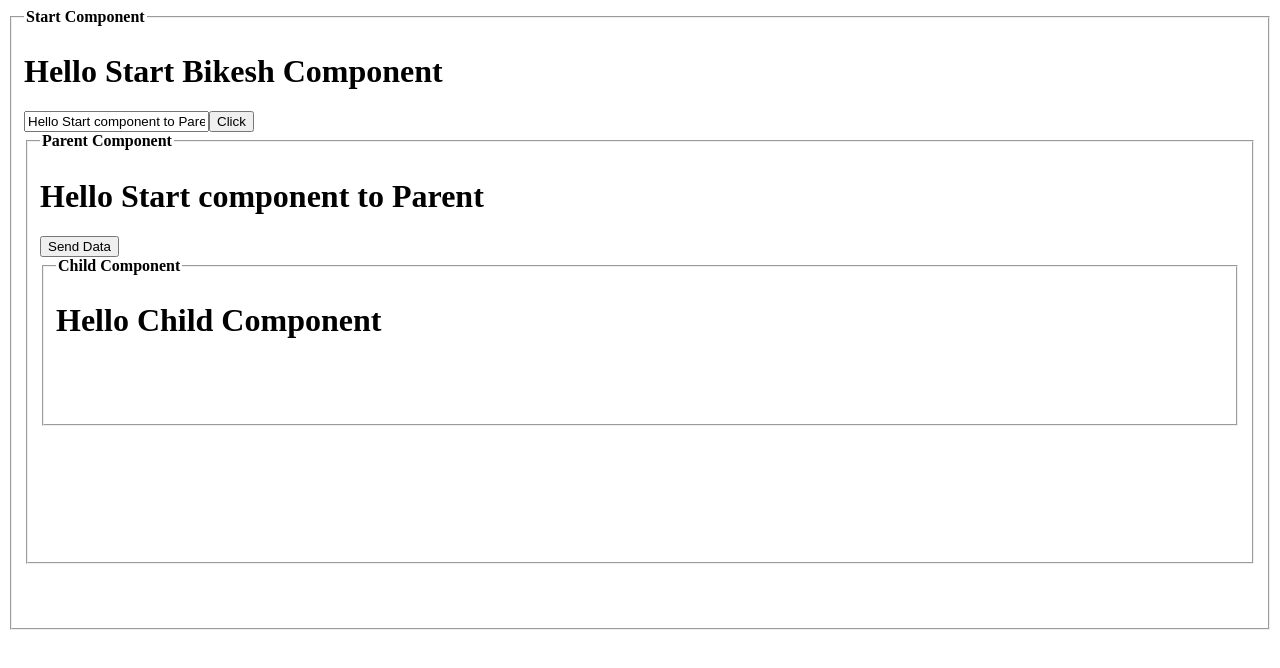
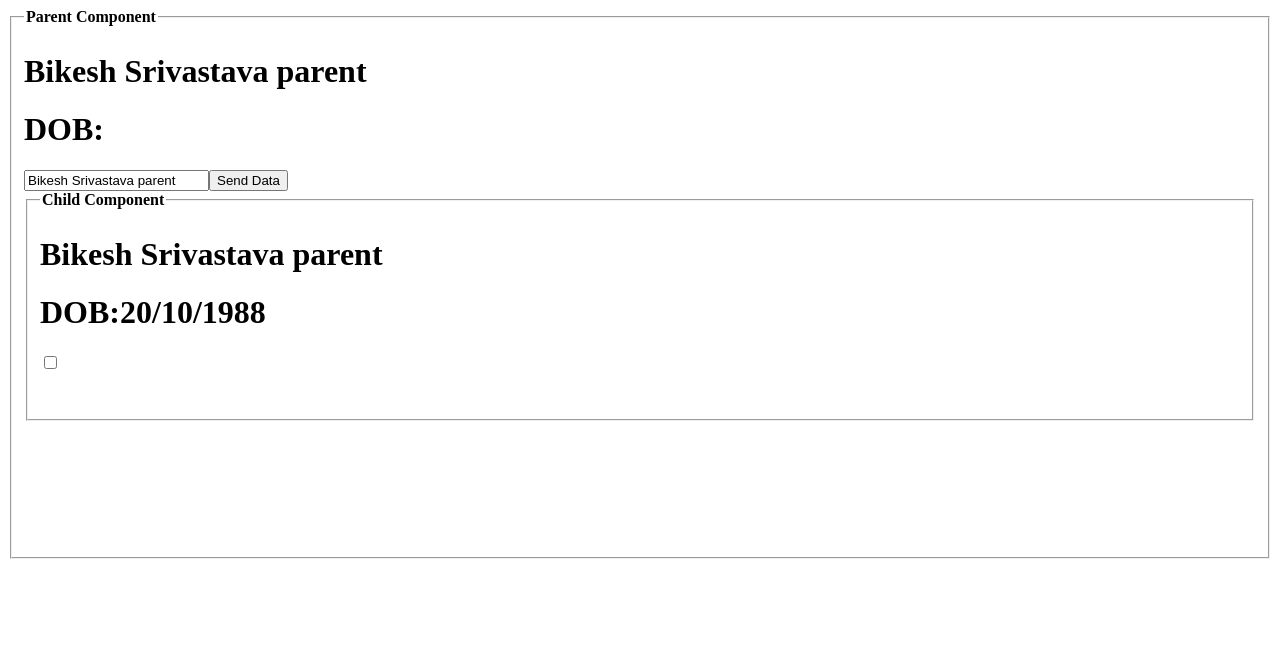
Before and after one commit to Bikeshs/CromaNgWDNovBatch, an Angular app: page / in a window 1280 px wide. Shown: the top 668 px of the page. Built offline with nearby package versions, Linux system fonts and the light colour scheme.

Commit message:
@input @output exmplae brushup

```diff
--- a/src/app/changedetection/changedetection.module.ts
+++ b/src/app/changedetection/changedetection.module.ts
@@ -8,7 +8,7 @@ import { FormsModule } from "@angular/forms";
     declarations: [StartComponent, ParentComponent, ChildComponent],
     imports: [BrowserModule, FormsModule],
     providers: [],
-    bootstrap: [StartComponent]
+    bootstrap: [ParentComponent]
 })
 export class ChangeDetectionModule {
 
--- a/src/app/changedetection/child.component.html
+++ b/src/app/changedetection/child.component.html
@@ -1,6 +1,7 @@
 <fieldset>
     <legend><b>Child Component</b></legend>
-    <h1>{{title}}</h1>
-
+    <h1>{{name}}</h1>
+    <h1>DOB:{{DOB}}</h1>
+    <input type="checkbox" (click)="passDatatoparent()">
     <br><br><br>
 </fieldset>
--- a/src/app/changedetection/child.component.ts
+++ b/src/app/changedetection/child.component.ts
@@ -4,5 +4,14 @@ import { Component, Input, Output, EventEmitter } from "@angular/core";
     templateUrl: './child.component.html'
 })
 export class ChildComponent {
-    title='Hello Child Component';
+    title = 'Hello Child Component';
+    name = "Child CompF";
+    DOB = '20/10/1988';
+    @Input() set pullDataFromP(value: any) {
+        this.name = value;
+    }
+    @Output() xtfhjvj: EventEmitter<any> = new EventEmitter<any>();
+    passDatatoparent() {
+        this.xtfhjvj.emit(this.DOB);
+    }
 }
--- a/src/app/changedetection/parent.component.html
+++ b/src/app/changedetection/parent.component.html
@@ -1,7 +1,9 @@
 <fieldset>
     <legend><b>Parent Component</b></legend>
-    <h1>{{title}}</h1>
+    <h1>{{Pname}}</h1>
+    <h1>DOB:{{DOB}}</h1>
+    <input type="text" [(ngModel)]="Pname">
     <button type="button" (click)="sendData()">Send Data</button>
-    <child></child>
+    <child (xtfhjvj)="data($event)" [pullDataFromP]="Pname"></child>
     <br><br><br><br><br><br><br>
 </fieldset>
--- a/src/app/changedetection/parent.component.ts
+++ b/src/app/changedetection/parent.component.ts
@@ -5,13 +5,18 @@ import { Component, Input, Output, EventEmitter } from "@angular/core";
 })
 export class ParentComponent {
     title = 'Hello Parent Component';
-    name = "Bikesh Srivastava parent";
+    Pname = "Bikesh Srivastava parent";
+    DOB = "";
     @Input() set pullDataFromP(value: any) {
         this.title = value;
     }
     @Output() sendDataToChild: EventEmitter<any> = new EventEmitter<any>();
 
     sendData() {
-        this.sendDataToChild.emit(this.name);
+        //this.sendDataToChild.emit(this.name);
+        this.Pname = "Bikesh Srivastava data transfer for child Comp";
+    }
+    data(obj) {
+        this.DOB = obj;
     }
 }
--- a/src/index.html
+++ b/src/index.html
@@ -11,7 +11,7 @@
 </head>
 
 <body>
-  <start></start>
+  <parent></parent>
 </body>
 
 </html>
```
